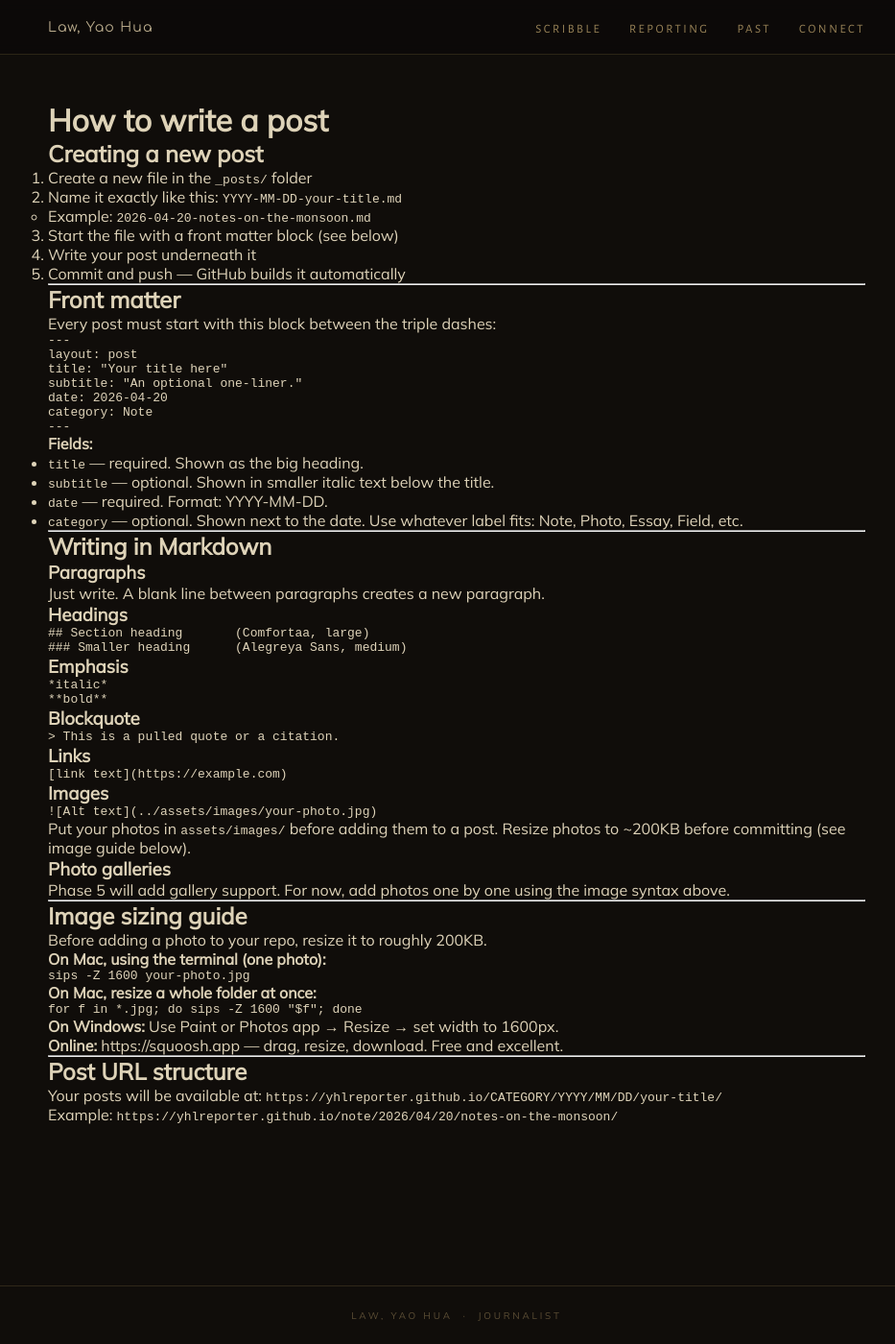
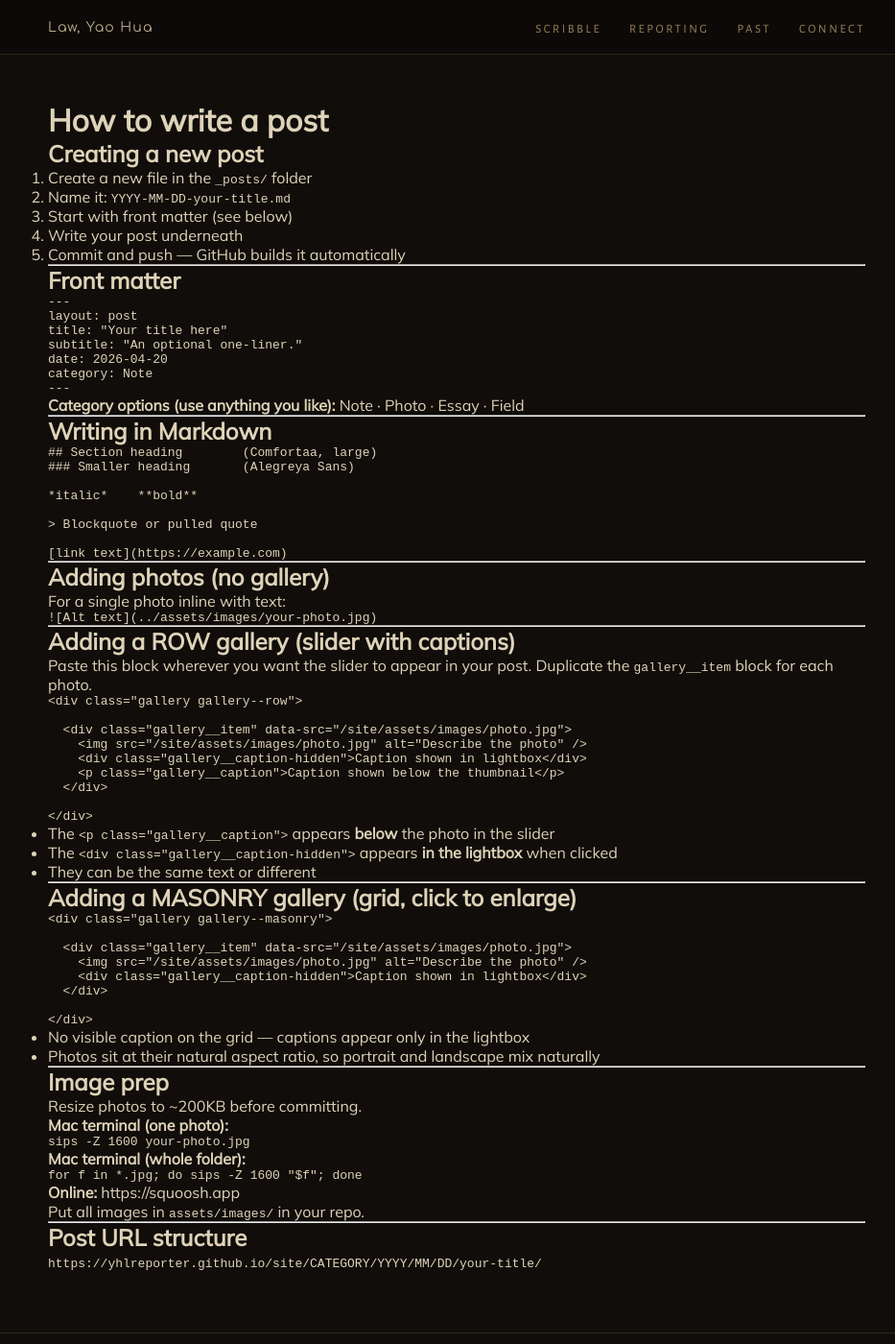
Before and after one commit to yhlreporter/site, a Jekyll site: the page built from WRITING-GUIDE.md, in a window 1280 px wide and 1400 px high. Shown: the whole window at 96% size, without its empty margins (164-1097 px from the left). Built offline with Jekyll 4.4.1, drawn with Linux system fonts in a browser that asks for light colours; our own code applies the rules of GitHub Pages for plain Markdown files.

Commit message:
added gallery files

````diff
--- a/WRITING-GUIDE.md
+++ b/WRITING-GUIDE.md
@@ -3,17 +3,14 @@
 ## Creating a new post
 
 1. Create a new file in the `_posts/` folder
-2. Name it exactly like this: `YYYY-MM-DD-your-title.md`
-   - Example: `2026-04-20-notes-on-the-monsoon.md`
-3. Start the file with a front matter block (see below)
-4. Write your post underneath it
+2. Name it: `YYYY-MM-DD-your-title.md`
+3. Start with front matter (see below)
+4. Write your post underneath
 5. Commit and push — GitHub builds it automatically
 
 ---
 
 ## Front matter
-
-Every post must start with this block between the triple dashes:
 
 ```
 ---
@@ -25,79 +22,96 @@
 ---
 ```
 
-**Fields:**
-- `title` — required. Shown as the big heading.
-- `subtitle` — optional. Shown in smaller italic text below the title.
-- `date` — required. Format: YYYY-MM-DD.
-- `category` — optional. Shown next to the date. Use whatever label fits: Note, Photo, Essay, Field, etc.
+**Category options (use anything you like):** Note · Photo · Essay · Field
 
 ---
 
 ## Writing in Markdown
 
-### Paragraphs
-Just write. A blank line between paragraphs creates a new paragraph.
+```
+## Section heading        (Comfortaa, large)
+### Smaller heading       (Alegreya Sans)
 
-### Headings
-```
-## Section heading       (Comfortaa, large)
-### Smaller heading      (Alegreya Sans, medium)
-```
+*italic*    **bold**
 
-### Emphasis
-```
-*italic*
-**bold**
-```
+> Blockquote or pulled quote
 
-### Blockquote
-```
-> This is a pulled quote or a citation.
-```
-
-### Links
-```
 [link text](https://example.com)
 ```
 
-### Images
+---
+
+## Adding photos (no gallery)
+
+For a single photo inline with text:
+
 ```
 ![Alt text](../assets/images/your-photo.jpg)
 ```
-Put your photos in `assets/images/` before adding them to a post.
-Resize photos to ~200KB before committing (see image guide below).
-
-### Photo galleries
-Phase 5 will add gallery support. For now, add photos one by one using the image syntax above.
 
 ---
 
-## Image sizing guide
+## Adding a ROW gallery (slider with captions)
 
-Before adding a photo to your repo, resize it to roughly 200KB.
+Paste this block wherever you want the slider to appear in your post.
+Duplicate the `gallery__item` block for each photo.
 
-**On Mac, using the terminal (one photo):**
+```html
+<div class="gallery gallery--row">
+
+  <div class="gallery__item" data-src="{{ '/assets/images/photo.jpg' | relative_url }}">
+    <img src="{{ '/assets/images/photo.jpg' | relative_url }}" alt="Describe the photo" />
+    <div class="gallery__caption-hidden">Caption shown in lightbox</div>
+    <p class="gallery__caption">Caption shown below the thumbnail</p>
+  </div>
+
+</div>
+```
+
+- The `<p class="gallery__caption">` appears **below** the photo in the slider
+- The `<div class="gallery__caption-hidden">` appears **in the lightbox** when clicked
+- They can be the same text or different
+
+---
+
+## Adding a MASONRY gallery (grid, click to enlarge)
+
+```html
+<div class="gallery gallery--masonry">
+
+  <div class="gallery__item" data-src="{{ '/assets/images/photo.jpg' | relative_url }}">
+    <img src="{{ '/assets/images/photo.jpg' | relative_url }}" alt="Describe the photo" />
+    <div class="gallery__caption-hidden">Caption shown in lightbox</div>
+  </div>
+
+</div>
+```
+
+- No visible caption on the grid — captions appear only in the lightbox
+- Photos sit at their natural aspect ratio, so portrait and landscape mix naturally
+
+---
+
+## Image prep
+
+Resize photos to ~200KB before committing.
+
+**Mac terminal (one photo):**
 ```
 sips -Z 1600 your-photo.jpg
 ```
 
-**On Mac, resize a whole folder at once:**
+**Mac terminal (whole folder):**
 ```
 for f in *.jpg; do sips -Z 1600 "$f"; done
 ```
 
-**On Windows:**
-Use Paint or Photos app → Resize → set width to 1600px.
+**Online:** https://squoosh.app
 
-**Online:**
-https://squoosh.app — drag, resize, download. Free and excellent.
+Put all images in `assets/images/` in your repo.
 
 ---
 
 ## Post URL structure
 
-Your posts will be available at:
-`https://yhlreporter.github.io/CATEGORY/YYYY/MM/DD/your-title/`
-
-Example:
-`https://yhlreporter.github.io/note/2026/04/20/notes-on-the-monsoon/`
+`https://yhlreporter.github.io/site/CATEGORY/YYYY/MM/DD/your-title/`
````
Also changed, not shown: _layouts/post.html (+38 -0 lines), _posts/2026-04-16-dusk-december.md (added, +70 -0 lines), assets/css/gallery.css (added, +161 -0 lines), assets/images/photo-1.jpg (added), assets/images/photo-2.jpg (added), assets/images/photo-3.jpg (added), assets/images/photo-4.JPG (added), assets/images/photo-5.JPG (added), assets/images/photo-6.JPG (added), assets/images/photo-7.JPG (added), assets/images/photo-8.JPG (added).
